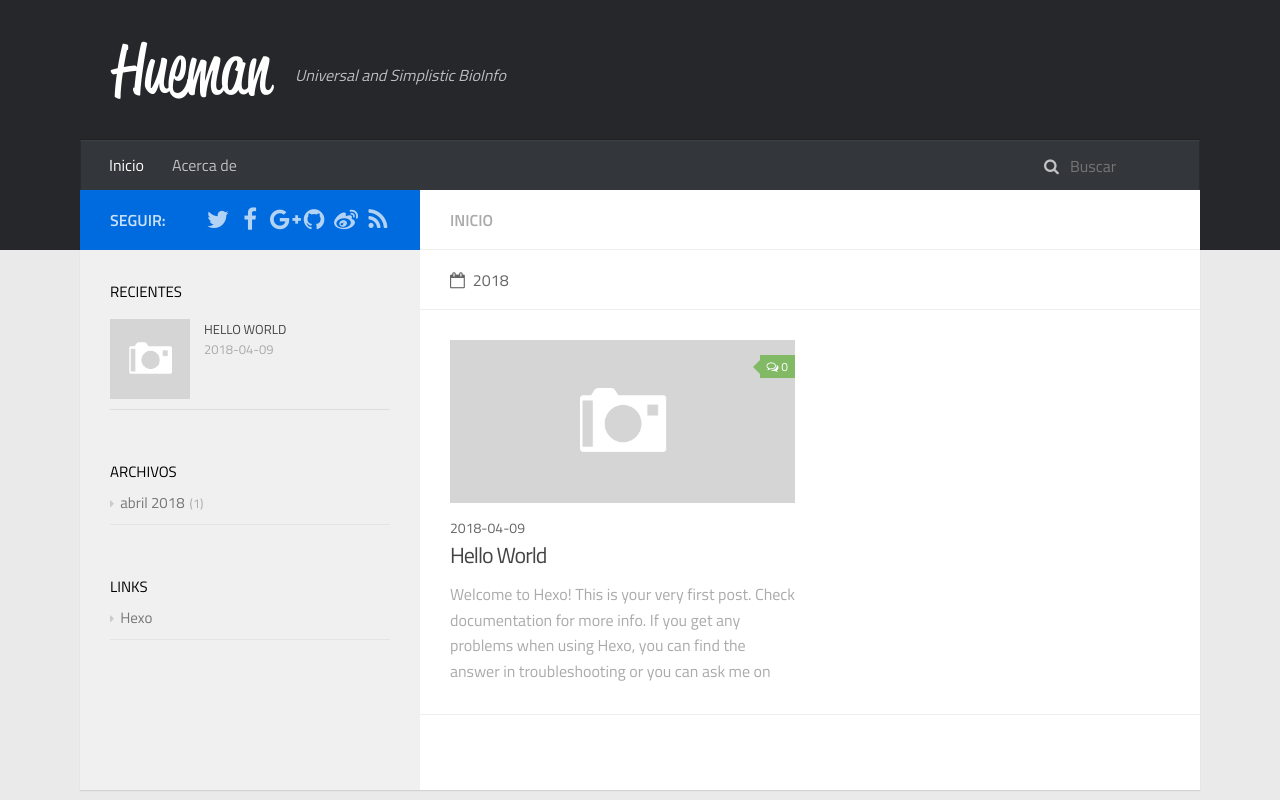
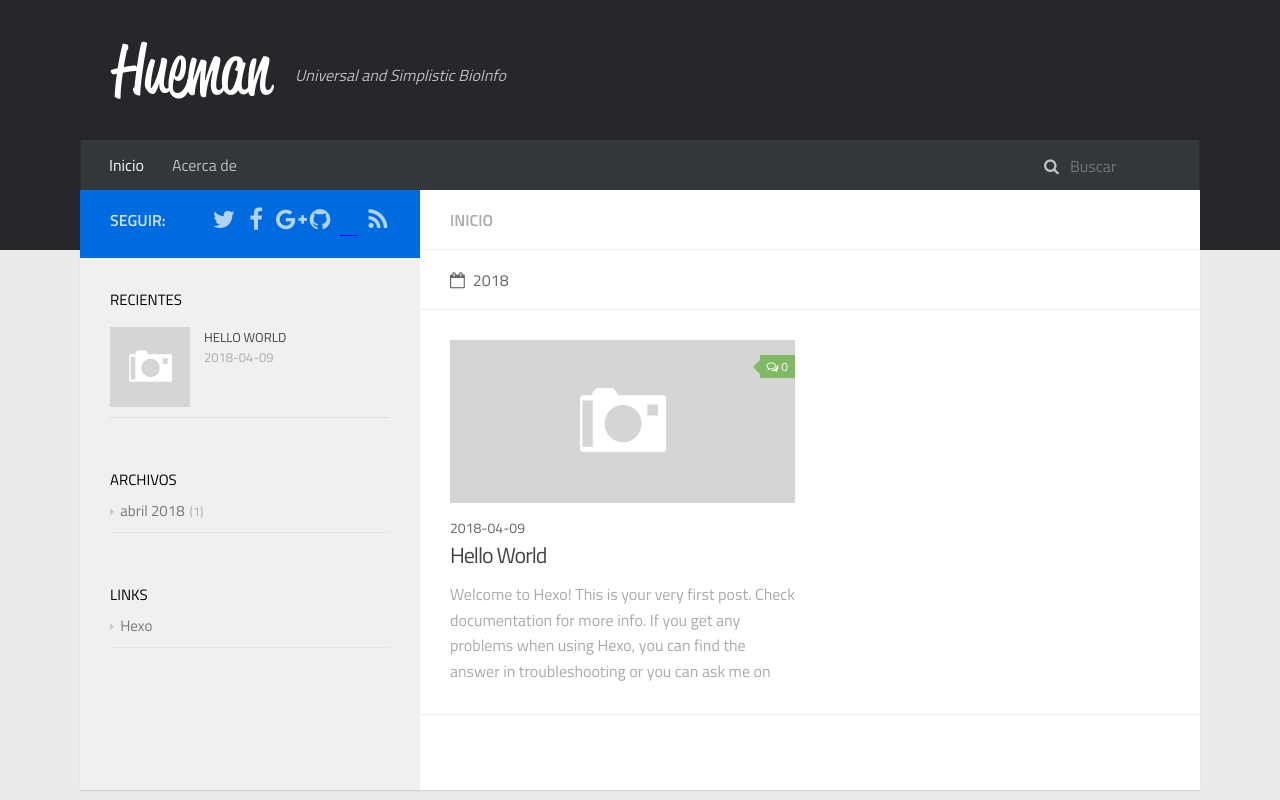
Before and after one commit to EidrianGM/aBioInformaticianBlog, a plain HTML site: page index.html in a window 1280 px wide. Shown: the top 800 px of the page. Drawn offline with Linux system fonts and the light colour scheme; no server answers.

Commit message:
Site updated: 2018-04-09 14:41:02

```diff
--- a/index.html
+++ b/index.html
@@ -243,7 +243,7 @@
 
                 <li>
                     <a class="social-tooltip" title="weibo" href="/aBioInformaticianBlog/" target="_blank">
-                        <i class="icon fa fa-weibo"></i>
+                        <i class="fab fa-linkedin"></i>
                     </a>
                 </li>
 
```
